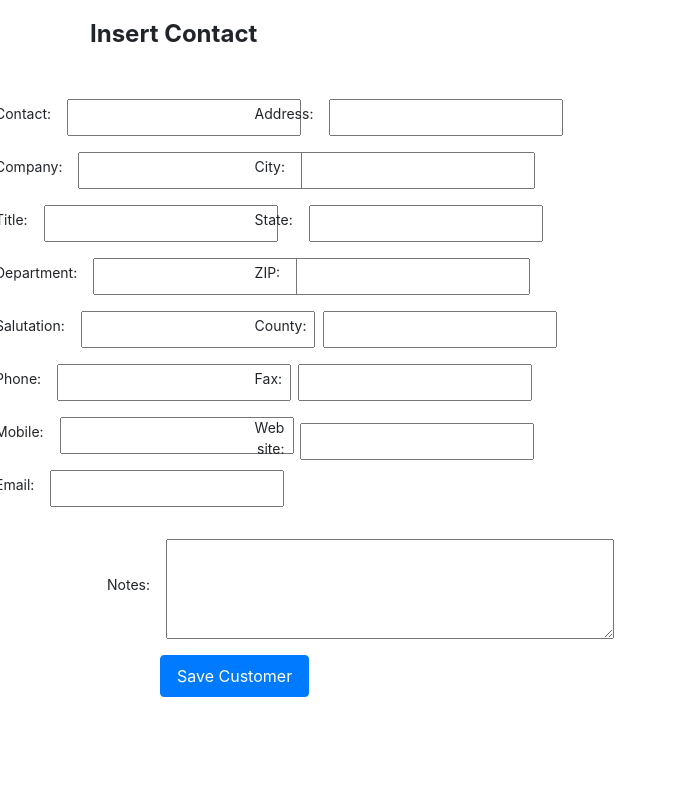
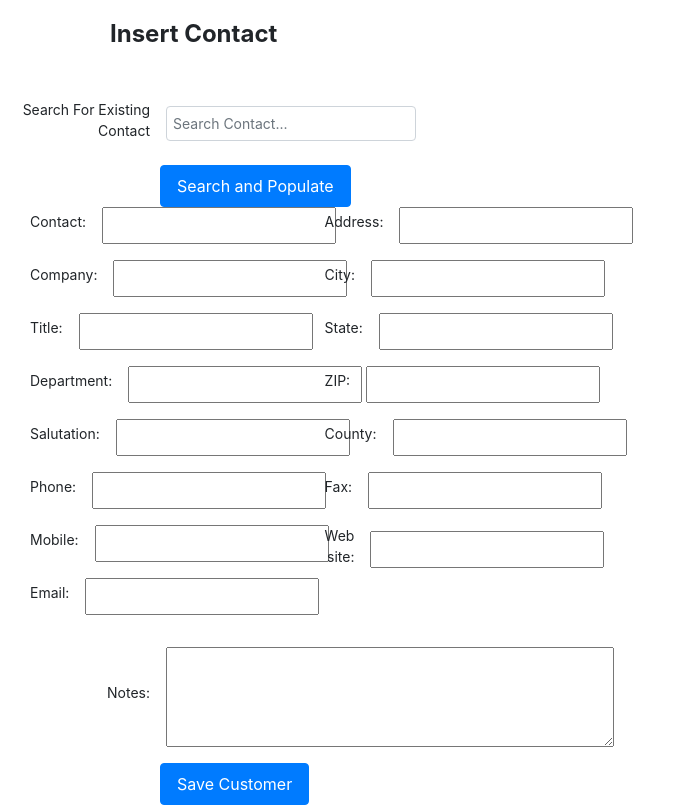
Before and after one commit to schooldataservices/school_data_services_django, a Django app: page /create-customer/ in a window 1280 px wide. Shown: the part 52-857 px from the top of the page, without its empty margins (0-696 px from the left). Before the commit the page ends 749 px from the top, so only its background shows below. Run offline with Django 4.2, Linux system fonts and the light colour scheme; parts of the project's set-up code (start-up, migrations or seed data) failed here and were passed over; some libraries are stand-ins or nearby versions.

Commit message:
JS dynamic form population for contact page

```diff
--- a/emailscraper_app/forms.py
+++ b/emailscraper_app/forms.py
@@ -57,10 +57,9 @@ class EmailFileForm(forms.ModelForm):
 class EmailContentForm(forms.Form):
     email_content = forms.CharField(widget=CKEditorUploadingWidget(), label='Email Content')
 
-from crispy_forms.helper import FormHelper
-from crispy_forms.layout import Layout, Field, Row, Column, ButtonHolder, Submit
+
 
 class CustomersForm(forms.ModelForm):
     class Meta:
         model = Customers
-        fields = '__all__'
+        exclude = ['creator_id']
--- a/emailscraper_app/models.py
+++ b/emailscraper_app/models.py
@@ -73,7 +73,7 @@ class RecordingEmailRecipients(models.Model):
 
 
 class Customers(models.Model):
-    creator_id = models.ForeignKey(User, on_delete=models.SET_DEFAULT, default=1, db_column='creator_id')
+    creator_id = models.ForeignKey(User, on_delete=models.SET_DEFAULT, default=1000000, db_column='creator_id')
     contact = models.CharField(max_length=150)
     company = models.CharField(max_length=150)
     title = models.CharField(max_length=100, blank=True, null=True)
@@ -81,7 +81,7 @@ class Customers(models.Model):
     salutation = models.CharField(max_length=50, blank=True, null=True)
     phone = models.CharField(max_length=20, blank=True, null=True)
     mobile = models.CharField(max_length=20, blank=True, null=True)
-    email = models.EmailField(blank=True, null=True)
+    email = models.EmailField(blank=False, null=False)
     address = models.CharField(max_length=255, blank=True, null=True)
     city = models.CharField(max_length=100, blank=True, null=True)
     state = models.CharField(max_length=50, blank=True, null=True)
--- a/emailscraper_app/static/css/customer_form.css
+++ b/emailscraper_app/static/css/customer_form.css
@@ -4,7 +4,7 @@ h1 {
     font-size: 1.5rem; /* Adjust the font size as needed */
     font-weight: bold; /* Optional: You can change the weight or any other styling */
     text-align: left;
-    margin-left: 90px;
+    margin-left: 110px;
     margin-bottom: 50px;
     margin-top: 20px;
 }
@@ -20,6 +20,7 @@ h1 {
     display: flex;
     flex-direction: column;
     flex: 1;
+    margin-left: 35px;
 }
 
 /* Left and right columns */
@@ -56,6 +57,7 @@ h1 {
     width: 35%; /* Make notes box take full width */
     height: 100px; /* Adjust height if needed */
     flex: none; /* Ensure it expands to available width */
+    margin-left: 0px;
 }
 
 /* Button styling */
--- /dev/null
+++ b/emailscraper_app/static/js/searching_contacts.js
@@ -0,0 +1,77 @@
+$(document).ready(function () {
+    var searchUrl = $('#search-contact').data('search-url');
+    var detailsUrl = $('#search-contact').data('details-url');
+
+    function searchContacts(query) {
+        if (query.length > 2) {
+            $.ajax({
+                url: searchUrl,
+                data: {
+                    'q': query
+                },
+                success: function (data) {
+                    var suggestions = $('#contact-suggestions');
+                    suggestions.empty().show();
+                    data.forEach(function (contact) {
+                        suggestions.append('<a class="dropdown-item" href="#" data-contact-id="' + contact.id + '">' + contact.name + '</a>');
+                    });
+                    console.log("Suggestions: ", suggestions.html());  // Check the rendered HTML
+
+                },
+                error: function (xhr, status, error) {
+                    console.error("Search AJAX error: ", status, error);
+                }
+            });
+        } else {
+            $('#contact-suggestions').hide();
+        }
+    }
+
+    // Trigger search when typing in the input field
+    $('#search-contact').on('input', function () {
+        var query = $(this).val();
+        searchContacts(query);
+    });
+
+    // Trigger search manually when clicking the button
+    $('#search-button').on('click', function (e) {
+        e.preventDefault();
+        var query = $('#search-contact').val();
+        searchContacts(query);
+    });
+
+    // When a contact is selected, populate the form
+    $('#contact-suggestions').on('click', '.dropdown-item', function (e) {
+        e.preventDefault();
+        var contactId = $(this).data('contact-id');
+
+        $.ajax({
+            url: detailsUrl,
+            data: {
+                'id': contactId
+            },
+            success: function (data) {
+                // Assuming data contains fields that match your model/form field names
+                $('#id_contact').val(data.contact);
+                $('#id_company').val(data.company);
+                $('#id_title').val(data.title);
+                $('#id_department').val(data.department);
+                $('#id_salutation').val(data.salutation); // Make sure salutation is handled correctly
+                $('#id_phone').val(data.phone);
+                $('#id_mobile').val(data.mobile);
+                $('#id_email').val(data.email);
+                $('#id_address').val(data.address);
+                $('#id_city').val(data.city);
+                $('#id_state').val(data.state);
+                $('#id_ZIP').val(data.ZIP);  // Match case of 'ZIP'
+                $('#id_county').val(data.county);
+                $('#id_fax').val(data.fax);
+                $('#id_web_site').val(data.web_site);
+                $('#id_notes').val(data.notes);
+            },
+            error: function (xhr, status, error) {
+                console.error("Details AJAX error: ", status, error);
+            }
+        });
+    });
+});
--- a/emailscraper_app/templates/emailscraper_app/customer_form.html
+++ b/emailscraper_app/templates/emailscraper_app/customer_form.html
@@ -7,7 +7,21 @@
 
 {% block content %}
     <h1>Insert Contact</h1>
-    <form method="post">
+
+    <!-- Search form -->
+    <div class="form-group">
+        <label for="search-contact">Search For Existing Contact</label>
+        <input type="text" id="search-contact" class="form-control"
+               placeholder="Search Contact..."
+               data-search-url="{% url 'search-contacts' %}"
+               data-details-url="{% url 'get-contact-details' %}">
+        <div id="contact-suggestions" class="dropdown-menu"></div>
+    </div>
+
+    <!-- Optional submit button -->
+    <button id="search-button" class="btn btn-primary">Search and Populate</button>
+
+    <form method="post" action="{% url 'create-customer' %}">
         {% csrf_token %}
 
         <!-- Container for all form fields -->
@@ -88,13 +102,20 @@
             </div>
         </div>
 
-        <div class="form-group">
+        <div class="form-group notes">
             {{ form.notes.label_tag }}
             {{ form.notes }}
         </div>
+
+
 
         <!-- Additional sections or columns can be added here -->
 
         <button type="submit" class="btn btn-primary">Save Customer</button>
     </form>
 {% endblock content %}
+
+
+{% block extra_js %}
+<script src="{% static 'js/searching_contacts.js' %}" defer></script>
+{% endblock %}
--- a/emailscraper_app/urls.py
+++ b/emailscraper_app/urls.py
@@ -8,8 +8,6 @@ from .views.uploading_file_views import (EmailListView,
                                         EmailDeleteView,
                                         serve_gcs_file
                                         )
-
-
 
 
 
@@ -33,10 +31,10 @@ urlpatterns = [
     path('file_uploads/', homepage_views.file_list, name='file_list'),
     path('upload_image_text_box/', homepage_views.upload_image_text_box, name='upload_image_text_box'),
     path('temp/', homepage_views.email_content_view, name='temp'),
-    path('create-customer/', CRM_views.customer_create_view, name='create-customer')
+    path('create-customer/', CRM_views.customer_create_view, name='create-customer'),
+    path('search-contacts/', CRM_views.search_contacts, name='search-contacts'),
+    path('get-contact-details/', CRM_views.get_contact_details, name='get-contact-details'),
 ]
-
-
 
 
 # path('send-emails/', send_emails_view, name='send_emails_view')
--- a/emailscraper_app/views/CRM_views.py
+++ b/emailscraper_app/views/CRM_views.py
@@ -1,13 +1,63 @@
 from django.shortcuts import render, redirect
+from django.contrib import messages  # Import messages
 from ..forms import CustomersForm
+from django.db import IntegrityError
+from django.http import JsonResponse
+from ..models import Customers
 
 def customer_create_view(request):
     if request.method == 'POST':
         form = CustomersForm(request.POST)
+
         if form.is_valid():
-            form.save()
-            return redirect('create_customer')  # Redirect to a success page or another view
+            try:
+                customer = form.save(commit=False)
+                customer.creator_id = request.user
+                customer.save()
+                messages.success(request, 'Customer saved successfully!')  # Add success message
+                return redirect('create-customer')  # Redirect to a success page or the same view
+            except IntegrityError:
+                print(form.errors)
+                messages.error(request, 'Contact has an existing email already created. Refer to existing contact.')
     else:
         form = CustomersForm()
 
     return render(request, 'emailscraper_app/customer_form.html', {'form': form})
+
+
+
+
+def search_contacts(request):
+    query = request.GET.get('q', '')
+    if query:
+        print('Search contact query has been called')
+        contacts = Customers.objects.filter(contact__icontains=query)
+        contact_list = [{'id': c.id, 'name': c.contact} for c in contacts]
+        return JsonResponse(contact_list, safe=False)
+    else:
+        print('Search contact query has been called but returning nothing')
+        return JsonResponse([], safe=False)
+
+
+def get_contact_details(request):
+    contact_id = request.GET.get('id')
+    try:
+        print('Get contact details called')
+        c = Customers.objects.get(id=contact_id)
+        data = {
+            'contact': c.contact,
+            'company': c.company,
+            'title': c.title,
+            'department': c.department,
+            'phone': c.phone,
+            'email': c.email
+            # Add more fields here
+        }
+        return JsonResponse(data)
+    except Customers.DoesNotExist:
+        print('Contact does not exist after calling get contact details')
+        return JsonResponse({'error': 'Contact not found'}, status=404)
+
+
+
+#Need to create another view to take into account what is saved and provide the info
--- a/emailscraper_proj/settings.py
+++ b/emailscraper_proj/settings.py
@@ -103,7 +103,7 @@ DATABASES = {
         "NAME": "django_hosting",
         "USER": "samuel_taylor",
         "PASSWORD": django_db_password,
-        "HOST": "192.168.86.44",
+        "HOST": "192.168.1.219",
         "PORT": "3306"
     }
 }
--- a/improvements.txt
+++ b/improvements.txt
@@ -132,3 +132,7 @@ Fix how text boxes span across the entire page
 
 
 Save Configuration buttons should be aligned vertiucally
+
+-------------------------------------
+
+When creating new contact have it still show on the page
```
Also changed, not shown: emailscraper_app/static/css/styles.css (+41 -6 lines), emailscraper_app/templates/emailscraper_app/base.html (+57 -8 lines), emailscraper_app/templates/emailscraper_app/homepage_base.html (+0 -8 lines), emailscraper_app/migrations/0020_alter_customers_creator_id_alter_customers_email.py (added).
